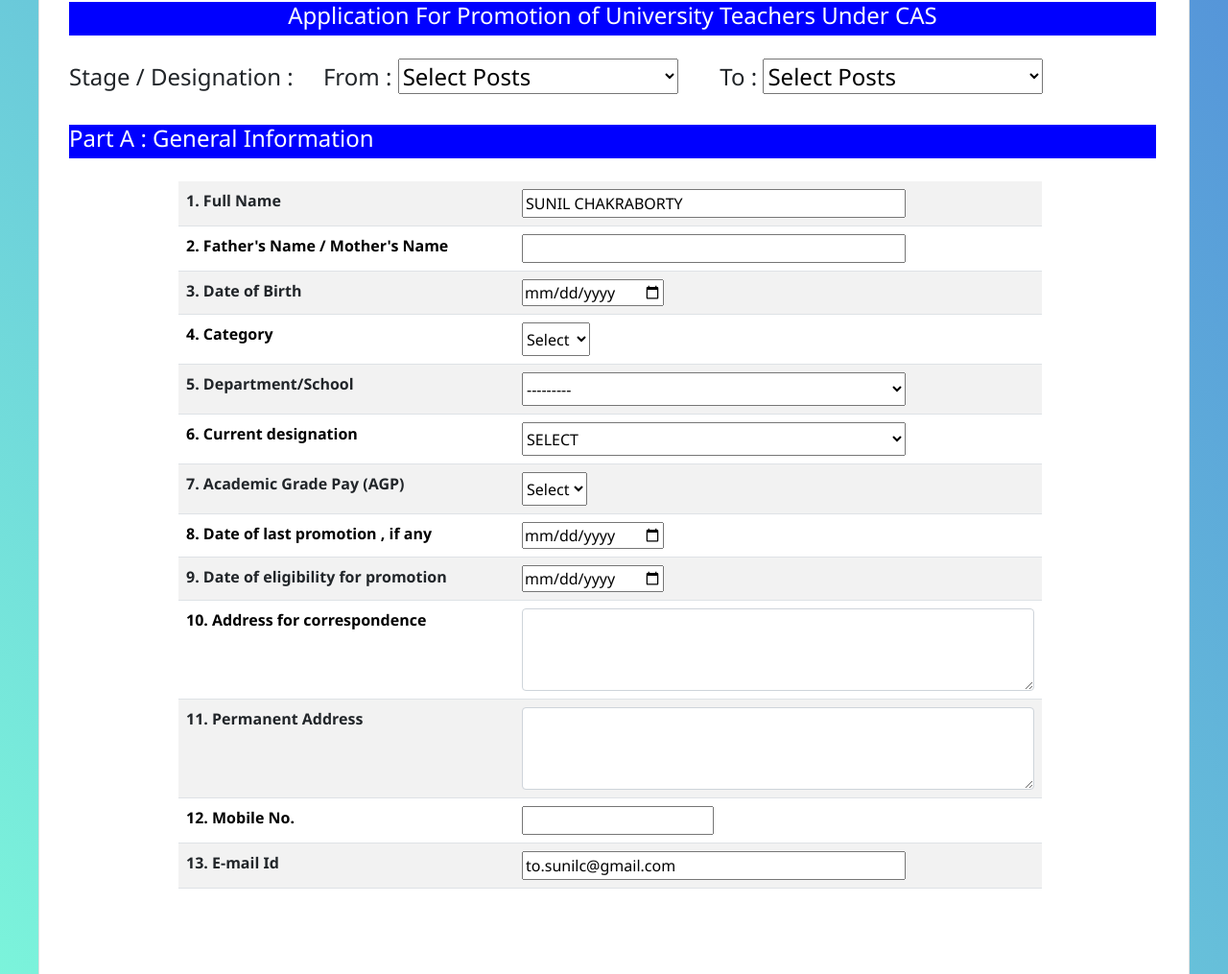
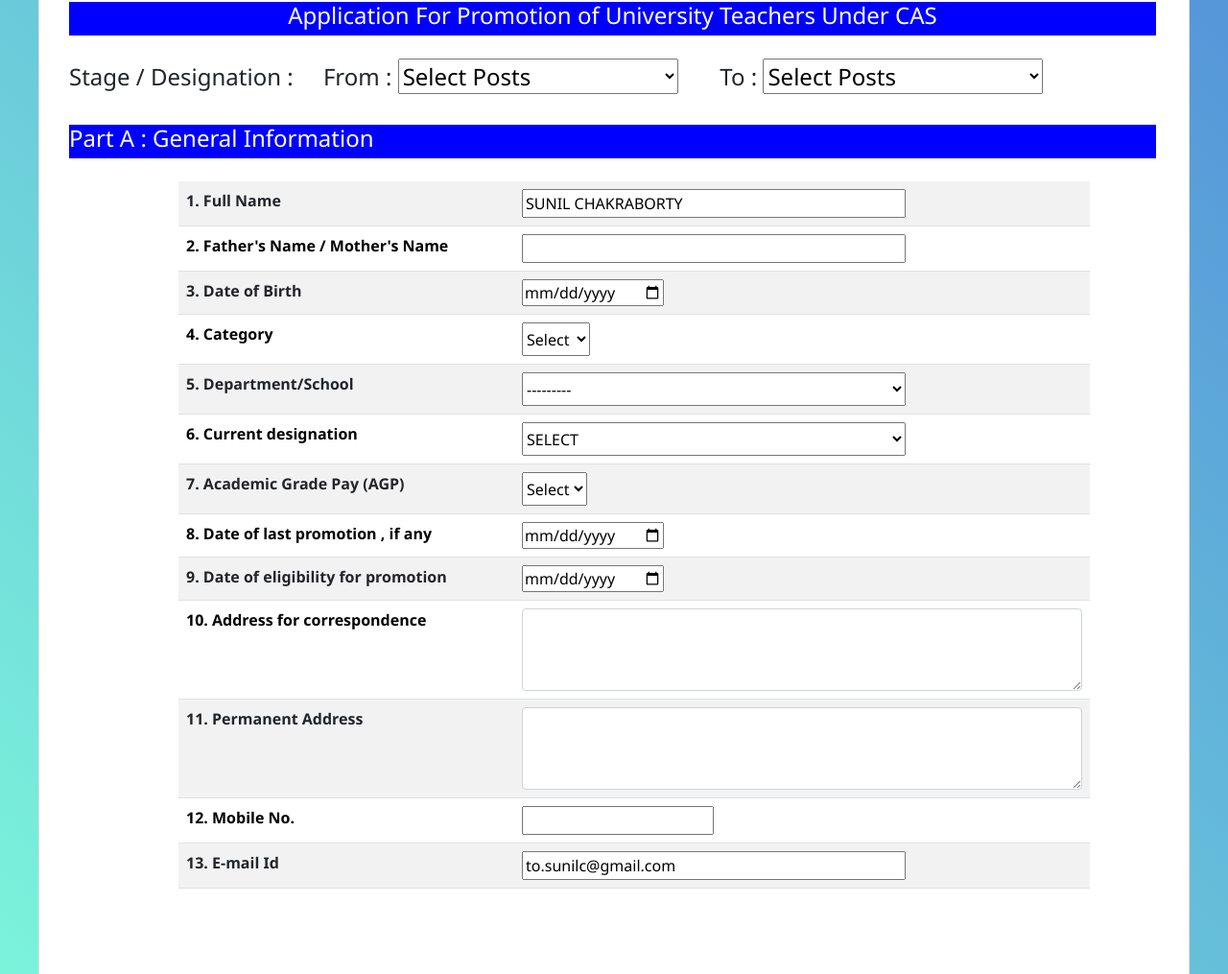
Before and after one commit to Sayantani90/ju_cas, a Django app: page /account/1/cas/ in a window 1280 px wide. Shown: the part 135-1150 px from the top of the page at 96% size. Run offline with Django 3.2, Linux system fonts and the light colour scheme; a user stored in the database is signed in; data comes from the database, SQL or seed files in the repository; some libraries are stand-ins or nearby versions.

Commit message:
Update cas_register.html

```diff
--- a/account/templates/account/cas_register.html
+++ b/account/templates/account/cas_register.html
@@ -44,7 +44,7 @@
 	  width:350px;
   }
   .table{
-	  width:900px;
+	  width:950px;
   }
 </style>
 
```
